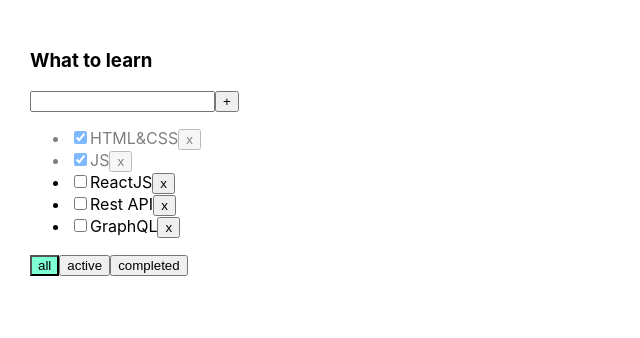
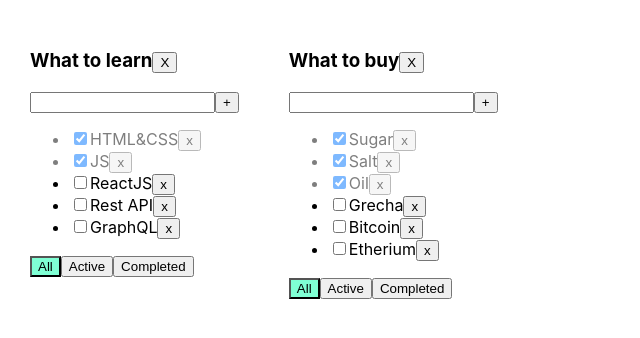
Before and after one commit to Borisov-Ilya/it-incubator-todolist, a React (Create React App) app: page / in a window 1280 px wide. Shown: the top 338 px of the page, without its empty margins (0-640 px from the left). Built offline with nearby package versions, Linux system fonts and the light colour scheme.

Commit message:
lesson 5

```diff
--- a/src/App.css
+++ b/src/App.css
@@ -6,3 +6,19 @@
 .App > div {
   margin-right: 50px;
 }
+
+.error {
+  border: red 1px solid;
+}
+
+.error-message {
+  color: red;
+}
+
+.active-filter {
+  background-color: aquamarine;
+}
+
+.is-done {
+  opacity: 0.5;
+}
--- a/src/App.tsx
+++ b/src/App.tsx
@@ -1,73 +1,105 @@
-import React, {useState} from 'react';
-import './App.css';
-import {Todolist} from './Todolist';
-import { v1 } from 'uuid';
+import React, {useState} from 'react'
+import './App.css'
+import {TaskType, Todolist} from './Todolist'
+import {v1} from 'uuid'
 
-
-export type FilterValuesType = "all" | "active" | "completed";
+export type FilterValuesType = 'all' | 'active' | 'completed'
+type TodolistType = {
+    id: string
+    title: string
+    filter: FilterValuesType
+    // tasks: Array<TaskType>
+}
+type TaskStateType = {
+    [todolistId: string]: Array<TaskType>
+}
 
 function App() {
 
-    let [tasks, setTasks] = useState([
-        { id: v1(), title: "HTML&CSS", isDone: true },
-        { id: v1(), title: "JS", isDone: true },
-        { id: v1(), title: "ReactJS", isDone: false },
-        { id: v1(), title: "Rest API", isDone: false },
-        { id: v1(), title: "GraphQL", isDone: false },
-    ]);
+    const todolistId_1 = v1()
+    const todolistId_2 = v1()
 
-    function removeTask(id: string) {
-        let filteredTasks = tasks.filter(t => t.id !== id);
-        setTasks(filteredTasks);
+    const [todolists, setTodolists] = useState<Array<TodolistType>>([
+        {id: todolistId_1, title: 'What to learn', filter: 'all'},
+        {id: todolistId_2, title: 'What to buy', filter: 'all'},
+    ])
+    const [tasks, setTasks] = useState<TaskStateType>({
+        [todolistId_1]: [
+            {id: v1(), title: 'HTML&CSS', isDone: true},
+            {id: v1(), title: 'JS', isDone: true},
+            {id: v1(), title: 'ReactJS', isDone: false},
+            {id: v1(), title: 'Rest API', isDone: false},
+            {id: v1(), title: 'GraphQL', isDone: false},
+        ],
+        [todolistId_2]: [
+            {id: v1(), title: 'Sugar', isDone: true},
+            {id: v1(), title: 'Salt', isDone: true},
+            {id: v1(), title: 'Oil', isDone: true},
+            {id: v1(), title: 'Grecha', isDone: false},
+            {id: v1(), title: 'Bitcoin', isDone: false},
+            {id: v1(), title: 'Etherium', isDone: false},
+        ],
+    })
+
+    function removeTask(taskId: string, todolistId: string) {
+        const filteredTasks = tasks[todolistId].filter(t => t.id != taskId)
+        setTasks({...tasks, [todolistId]: filteredTasks})
     }
 
-    function addTask(title: string) {
-        let task = { id: v1(), title: title, isDone: false };
-        let newTasks = [task, ...tasks];
-        setTasks(newTasks);
+    function addTask(title: string, todolistId: string) {
+        const newTask = {id: v1(), title, isDone: false}
+        setTasks({...tasks, [todolistId]: [newTask, ...tasks[todolistId]]})
     }
 
-    const changeStatusCheckbox= (currentId:string,eventStatus:boolean)=>{
-        // let currentObject=tasks.find(el=>el.id===currentId)
-        // if(currentObject){
-        //     currentObject.isDone=eventStatus
-        //    setTasks([...tasks])
-        // }
-
-         setTasks(tasks.map((el)=>el.id===currentId ? {...el,isDone:eventStatus} : el))
-
-        //setTasks(tasks.filter(el=>el.id===currentId ? {...el,isDone:eventStatus} : el))
+    function changeStatus(taskId: string, isDone: boolean, todolistId: string) {
+        setTasks({
+            ...tasks,
+            [todolistId]: tasks[todolistId]
+                .map(t => t.id === taskId ? {...t, isDone} : t)
+        })
     }
 
-    let [filter, setFilter] = useState<FilterValuesType>("all");
-
-    let tasksForTodolist = tasks;
-
-    if (filter === "active") {
-        tasksForTodolist = tasks.filter(t => !t.isDone);
-    }
-    if (filter === "completed") {
-        tasksForTodolist = tasks.filter(t => t.isDone);
+    function changeFilter(filter: FilterValuesType, todolistId: string) {
+        setTodolists(todolists.map(tl => tl.id === todolistId ? {...tl, filter} : tl))
     }
 
-    function changeFilter(value: FilterValuesType) {
-        setFilter(value);
+    function removeTodolist(todolistId: string) {
+        setTodolists(todolists.filter(tl => tl.id !== todolistId))
+        const copyTasks = {...tasks}
+        delete copyTasks[todolistId]
+        setTasks(copyTasks)
     }
 
+    const todolistsComponents = todolists.map(tl => {
+        let tasksForTodolist = tasks[tl.id]
+        if (tl.filter === 'active') {
+            tasksForTodolist = tasks[tl.id].filter(t => !t.isDone)
+        }
+        if (tl.filter === 'completed') {
+            tasksForTodolist = tasks[tl.id].filter(t => t.isDone)
+        }
 
+        return (
+            <Todolist
+                key={tl.id}
+                todolistId={tl.id}
+                title={tl.title}
+                filter={tl.filter}
+                tasks={tasksForTodolist}
+                addTask={addTask}
+                removeTask={removeTask}
+                changeFilter={changeFilter}
+                changeTaskStatus={changeStatus}
+                removeTodolist={removeTodolist}
+            />
+        )
+    })
 
     return (
         <div className="App">
-            <Todolist title="What to learn"
-                      tasks={tasksForTodolist}
-                      removeTask={removeTask}
-                      changeFilter={changeFilter}
-                      addTask={addTask}
-                      changeStatusCheckbox={changeStatusCheckbox}
-                      filter={filter}
-            />
+            {todolistsComponents}
         </div>
-    );
+    )
 }
 
-export default App;
+export default App
--- a/src/Todolist.module.css
+++ /dev/null
@@ -1,15 +0,0 @@
-.error {
-    border: red 3px solid;
-}
-
-.errorMessage {
-    color: red;
-}
-
-.activeFilter {
-    background-color: aquamarine;
-}
-
-.isDone {
-    opacity: 0.5;
-}
--- a/src/Todolist.tsx
+++ b/src/Todolist.tsx
@@ -1,86 +1,79 @@
-import React, {ChangeEvent, KeyboardEvent, useState} from 'react';
-import {FilterValuesType} from './App';
-import style from './Todolist.module.css'
-import {CheckBox} from "./components/CheckBox";
-import {Button} from "./components/Button";
+import React, {ChangeEvent, KeyboardEvent, useState} from 'react'
+import {FilterValuesType} from './App'
 
-type TaskType = {
+export type TaskType = {
     id: string
     title: string
     isDone: boolean
 }
 
 type PropsType = {
+    todolistId: string
     title: string
     tasks: Array<TaskType>
-    removeTask: (taskId: string) => void
-    changeFilter: (value: FilterValuesType) => void
-    addTask: (title: string) => void
-    changeStatusCheckbox: (currentId: string, eventStatus: boolean) => void
+    removeTask: (taskId: string, todolistId: string) => void
+    changeFilter: (value: FilterValuesType, todolistId: string) => void
+    addTask: (title: string, todolistId: string) => void
+    removeTodolist: (todolistId: string) => void
+    changeTaskStatus: (taskId: string, isDone: boolean, id: string) => void
     filter: FilterValuesType
 }
 
 export function Todolist(props: PropsType) {
 
-    let [title, setTitle] = useState("")
+    let [title, setTitle] = useState('')
     let [error, setError] = useState<string | null>(null)
 
     const addTask = () => {
         if (title.trim() !== '') {
-            props.addTask(title.trim());
-            setTitle("");
+            props.addTask(title.trim(), props.todolistId)
+            setTitle('')
         } else {
             setError('Title is required')
         }
     }
 
     const onChangeHandler = (e: ChangeEvent<HTMLInputElement>) => {
-        setError(null)
         setTitle(e.currentTarget.value)
     }
 
     const onKeyPressHandler = (e: KeyboardEvent<HTMLInputElement>) => {
-        if (e.charCode === 13) {
-            addTask();
+        setError(null)
+        if (e.key === 'Enter') {
+            addTask()
         }
     }
 
-    // const onAllClickHandler = () => props.changeFilter("all");
-    // const onActiveClickHandler = () => props.changeFilter("active");
-    // const onCompletedClickHandler = () => props.changeFilter("completed");
+    const onAllClickHandler = () => props.changeFilter('all', props.todolistId)
+    const onActiveClickHandler = () => props.changeFilter('active', props.todolistId)
+    const onCompletedClickHandler = () => props.changeFilter('completed', props.todolistId)
 
 
-
-    const filterGlobalFoo=(value:FilterValuesType)=>{
-          props.changeFilter(value)
-    }
-
-    const checkBoxHandler = (currentId: string, currentEvent: boolean) => {
-        props.changeStatusCheckbox(currentId, currentEvent)
-    }
-
     return <div>
-        <h3>{props.title}</h3>
+        <h3>{props.title}
+        <button onClick={() => props.removeTodolist(props.todolistId)}>X</button>
+        </h3>
         <div>
-            <input className={error ? style.error : ''}
-                   value={title}
+            <input value={title}
                    onChange={onChangeHandler}
                    onKeyPress={onKeyPressHandler}
+                   className={error ? 'error' : ''}
             />
             <button onClick={addTask}>+</button>
+            {error && <div className="error-message">{error}</div>}
         </div>
-        {error && <div className={style.errorMessage}>{error}</div>}
         <ul>
             {
                 props.tasks.map(t => {
-                    // const checkBoxHandler = (currentEvent:boolean) => {
-                    //     props.changeStatusCheckbox(t.id,currentEvent)
-                    // }
-                    const onClickHandler = () => props.removeTask(t.id)
-                    return <li key={t.id} className={t.isDone ? style.isDone : ''}>
-                        {/*<input type="checkbox" checked={t.isDone}*/}
-                        {/*       onChange={checkBoxHandler}/>*/}
-                        <CheckBox tIsDone={t.isDone} callBack={(currentEvent)=>checkBoxHandler(t.id,currentEvent)}/>
+                    const onClickHandler = () => props.removeTask(t.id, props.todolistId)
+                    const onChangeHandler = (e: ChangeEvent<HTMLInputElement>) => {
+                        props.changeTaskStatus(t.id, e.currentTarget.checked, props.todolistId)
+                    }
+
+                    return <li key={t.id} className={t.isDone ? 'is-done' : ''}>
+                        <input type="checkbox"
+                               onChange={onChangeHandler}
+                               checked={t.isDone}/>
                         <span>{t.title}</span>
                         <button onClick={onClickHandler}>x</button>
                     </li>
@@ -88,18 +81,15 @@ export function Todolist(props: PropsType) {
             }
         </ul>
         <div>
-            {/*// было                        НЕ ИСПОЛЬЗОВАЛИ КОЛБЭК!!!!!!!!!!!!!!!!!!*/}
-            <Button name={'all'} callBack={()=>filterGlobalFoo('all')} filter={props.filter}  />
-            <Button name={'active'} callBack={()=>filterGlobalFoo('active')} filter={props.filter} />
-            <Button name={'completed'} callBack={()=>filterGlobalFoo('completed')} filter={props.filter}/>
-
-            {/*<button className={props.filter === 'all' ? style.activeFilter : ''} onClick={()=>filterGlobalFoo('all')}>All</button>*/}
-            {/*<button className={props.filter === 'active' ? style.activeFilter : ''} onClick={()=>filterGlobalFoo('active')}>Active</button>*/}
-            {/*<button className={props.filter === 'completed' ? style.activeFilter : ''} onClick={()=>filterGlobalFoo('completed')}>Completed</button>*/}
-
-            {/*<button className={props.filter === 'all' ? style.activeFilter : ''} onClick={onAllClickHandler}>All</button>*/}
-            {/*<button className={props.filter === 'active' ? style.activeFilter : ''} onClick={onActiveClickHandler}>Active</button>*/}
-            {/*<button className={props.filter === 'completed' ? style.activeFilter : ''} onClick={onCompletedClickHandler}>Completed</button>*/}
+            <button className={props.filter === 'all' ? 'active-filter' : ''}
+                    onClick={onAllClickHandler}>All
+            </button>
+            <button className={props.filter === 'active' ? 'active-filter' : ''}
+                    onClick={onActiveClickHandler}>Active
+            </button>
+            <button className={props.filter === 'completed' ? 'active-filter' : ''}
+                    onClick={onCompletedClickHandler}>Completed
+            </button>
         </div>
     </div>
 }
--- a/src/components/Button.tsx
+++ /dev/null
@@ -1,50 +0,0 @@
-import React from 'react';
-import style from "../Todolist.module.css";
-import {FilterValuesType} from "../App";
-
-type propsType={
-    name:string
-    callBack:()=>void
-    filter:FilterValuesType
-
-}
-
-export const Button = (props:propsType) => {
-    const filterGlobalFoo=()=>{
-             props.callBack()
-    }
-    return (
-        <button
-            className={props.name === props.filter ? style.activeFilter : ''}
-            onClick={filterGlobalFoo}
-        >{props.name}</button>
-    );
-};
-
-
-
-//было !!!!!!!!!!!!!!!!!!!!!!!!!!!!!!!!!!!!!!!!!!!!!!!!!!!!!!!!!!!!!
-//----------------------------------------
-// import React from 'react';
-// import style from "../Todolist.module.css";
-// import {FilterValuesType} from "../App";
-//
-// type propsType={
-//     name:string
-//     callBack:(filter:FilterValuesType)=>void
-//     filter:FilterValuesType
-//
-// }
-//
-// export const Button = (props:propsType) => {
-//     const filterGlobalFoo=(filterValue:FilterValuesType)=>{
-//         console.log(filterValue)
-//         props.callBack(filterValue)
-//     }
-//     return (
-//         <button
-//             className={props.name === props.filter ? style.activeFilter : ''}
-//             onClick={()=>filterGlobalFoo(props.filter)}
-//         >{props.name}</button>
-//     );
-// };
--- a/src/components/CheckBox.tsx
+++ /dev/null
@@ -1,16 +0,0 @@
-import React, {ChangeEvent} from 'react';
-
-type CheckBoxPropsType={
-    tIsDone:boolean
-    callBack:(currentEvent:boolean)=>void
-}
-
-export const CheckBox = (props:CheckBoxPropsType) => {
-   const checkBoxHandler=(event: ChangeEvent<HTMLInputElement>)=>{
-       props.callBack(event.currentTarget.checked)
-   }
-    return (
-        <input type="checkbox" checked={props.tIsDone}
-               onChange={checkBoxHandler}/>
-    );
-};
```
